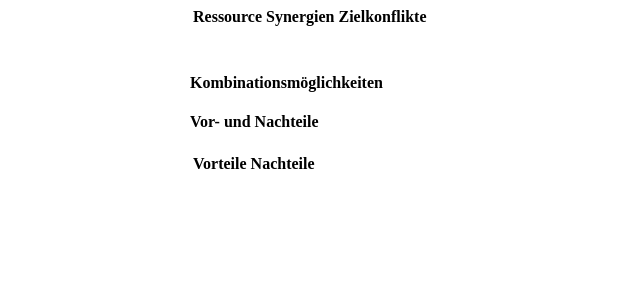
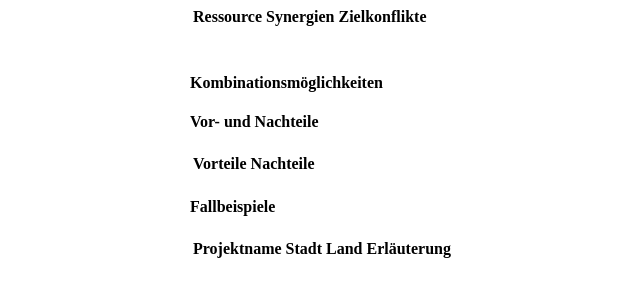
Before and after one commit to pramitghosh/R2Q_Frontend, a PHP site: page /details.php?id=1 in a window 1280 px wide, after a click on "Detailinformation". Shown: the part 888-1171 px from the top of the page, without its empty margins (146-786 px from the left). Before the commit the page ends 1057 px from the top, so only its background shows below. Run offline with PHP 8.4, Linux system fonts and the light colour scheme; tables that the repository leaves empty or names only in its code hold one stand-in row (values such as "Sample post"); data that the repository does not hold is empty.

Commit message:
prints Fallbeispiele table

```diff
--- a/details.php
+++ b/details.php
@@ -92,6 +92,8 @@
 		$q_Vorteile = $q_template . "ebene1 = 'Vor- und Nachteile' AND ebene2 = 'Vorteile' ORDER BY ABS(ebene3)";
 		$q_Nachteile = $q_template . "ebene1 = 'Vor- und Nachteile' AND ebene2 = 'Nachteile' ORDER BY ABS(ebene3)";
 
+		$q_Fallbeispiele = $q_template . "ebene1 = 'Fallbeispiele' ORDER BY ebene2, ebene3";
+
 
 
 
@@ -160,6 +162,9 @@
 
 		$r_Vorteile = mysqli_fetch_all(mysqli_query($conn, $q_Vorteile));
 		$r_Nachteile = mysqli_fetch_all(mysqli_query($conn, $q_Nachteile));
+
+		$r_Fallbeispiele = mysqli_fetch_all(mysqli_query($conn, $q_Fallbeispiele));
+
 
 
 	} else echo "Not a valid ID!";
@@ -505,6 +510,34 @@
 							?>
 						</table>
 
+				<h4>Fallbeispiele</h4>
+					<p>
+						<table>
+							<tr>
+								<th>Projektname</th>
+								<th>Stadt</th>
+								<th>Land</th>
+								<th>Erläuterung</th>
+							</tr>
+							<?php
+								for ($i = 0; $i < 3; $i++)
+								{
+									$projectname = $r_Fallbeispiele[($i*3)+2][0];
+									$stadt = $r_Fallbeispiele[($i*3)+3][0];
+									$land = $r_Fallbeispiele[($i*3)+1][0];
+									$erlaeuterung = $r_Fallbeispiele[$i*3][0];
+
+									if(!empty($projectname))
+									{
+										echo "<tr><td>" . $projectname . "</td>";
+										echo "<td>" . $stadt . "</td>";
+										echo "<td>" . $land . "</td>";
+										echo "<td>" . $erlaeuterung . "</td></tr>";
+									}
+								}
+							?>
+						</table>
+
 
 			</div>
 
```
